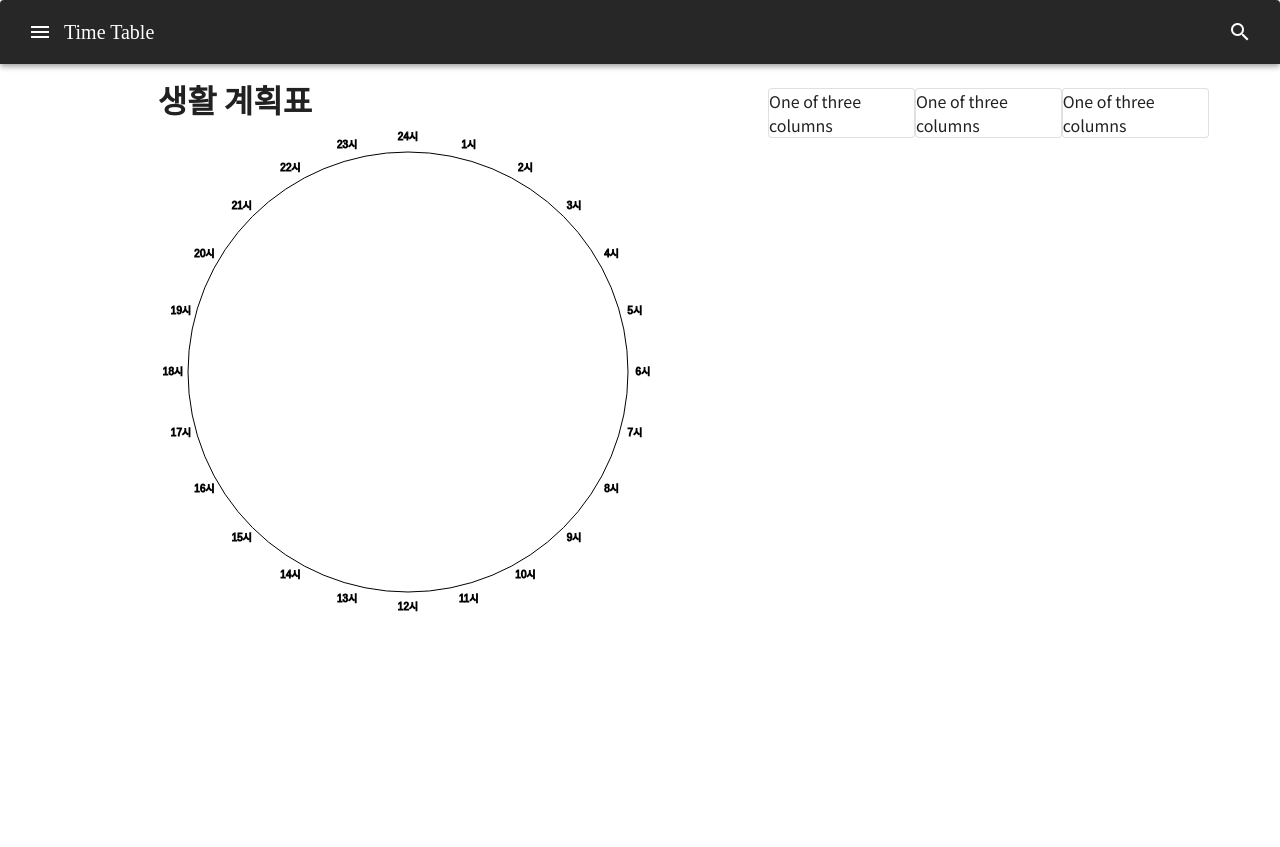
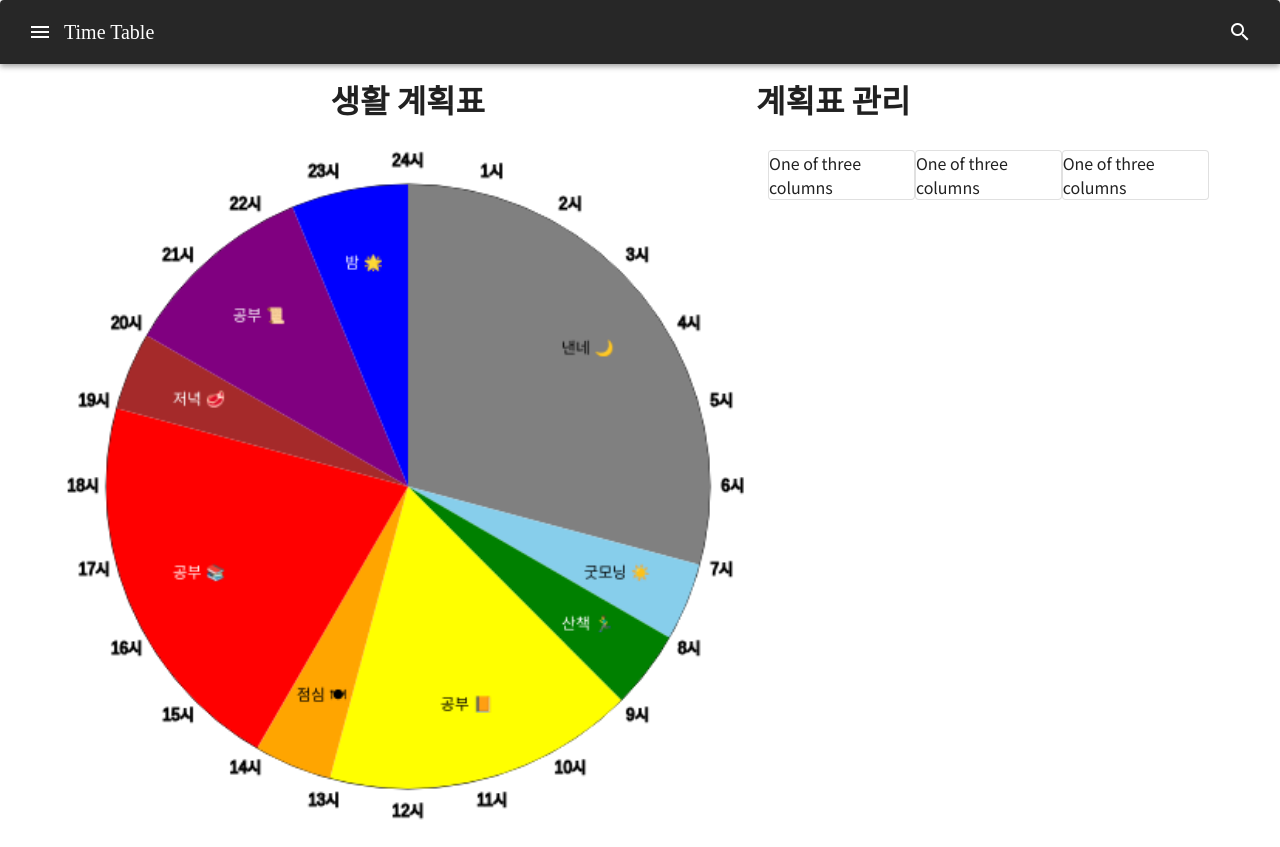
Before and after one commit to deokgoo/nuxtjs-time-table, a Nuxt app: page /time-table in a window 1280 px wide. Before the commit the page ends 800 px from the top, so only its background shows below. Built offline with nearby package versions, Linux system fonts and the light colour scheme.

Commit message:
fix: conflict resolve

```diff
--- a/components/CircleTimeTable/CircleTimeTable.vue
+++ b/components/CircleTimeTable/CircleTimeTable.vue
@@ -9,6 +9,7 @@
 
 <script lang="ts">
 import Vue from 'vue';
+import Color from 'color';
 import { TimeTableData } from './type';
 
 export default Vue.extend({
@@ -71,10 +72,10 @@ export default Vue.extend({
       // draw time table data
       this.timeTableData.forEach(pie => {
         { // draw pie
+          const { x, y } = this.time2XY(pie.start);
           ctx.fillStyle = pie.color;
           ctx.beginPath();
           ctx.moveTo(pivot, pivot);
-          const { x, y } = this.time2XY(pie.start);
           ctx.lineTo(x, y);
           ctx.arc(
             pivot, pivot, radius,
@@ -89,7 +90,8 @@ export default Vue.extend({
         {
           const mid = (pie.end - pie.start) / 2 + pie.start;
           const { x, y } = this.time2XY(mid, -radius / 4);
-          ctx.strokeText(pie.label, x, y);
+          ctx.fillStyle = Color(pie.color).isDark() ? 'white' : 'black';
+          ctx.fillText(pie.label, x, y);
         }
       });
 
--- /dev/null
+++ b/components/CircleTimeTable/data.ts
@@ -0,0 +1,60 @@
+import { TimeTableData } from '~/components/CircleTimeTable/type';
+
+export const timeTableInitialData: TimeTableData[] = [
+  {
+    label: '낸네 🌙',
+    color: 'gray',
+    start: 0.0,
+    end: 7.0
+  },
+  {
+    label: '굿모닝 ☀️',
+    color: 'skyblue',
+    start: 7.0,
+    end: 8.0
+  },
+  {
+    label: '산책 🏃‍♂️',
+    color: 'green',
+    start: 8.0,
+    end: 9.0
+  },
+  {
+    label: '공부 📙',
+    color: 'yellow',
+    start: 9.0,
+    end: 13.0
+  },
+  {
+    label: '점심 🍽',
+    color: 'orange',
+    start: 13.0,
+    end: 14.0
+  },
+  {
+    label: '공부 📚',
+    color: 'red',
+    start: 14.0,
+    end: 19.0
+  },
+  {
+    label: '저녁 🥩',
+    color: 'brown',
+    start: 19.0,
+    end: 20.0
+  },
+  {
+    label: '공부 📜',
+    color: 'purple',
+    start: 20.0,
+    end: 22.5
+  },
+  {
+    label: '밤 🌟',
+    color: 'blue',
+    start: 22.5,
+    end: 24.0
+  }
+];
+
+export default {};
--- a/components/Tutorial.vue
+++ /dev/null
@@ -1,93 +0,0 @@
-<!-- Please remove this file from your project -->
-<template>
-  <div class="relative flex items-top justify-center min-h-screen bg-gray-100 sm:items-center sm:pt-0">
-    <link href="https://cdn.jsdelivr.net/npm/tailwindcss@2.1.2/dist/tailwind.min.css" rel="stylesheet">
-    <div class="max-w-4xl mx-auto sm:px-6 lg:px-8">
-      <div class="mt-8 bg-white overflow-hidden shadow sm:rounded-lg p-6">
-        <h2 class="text-4xl leading-7 font-semibold text-center m-4">
-          영규 생활 계획표
-        </h2>
-        <circle-time-table
-          class="m-4"
-          :height="450"
-          :width="450"
-          :time-table-data="timeTableData"
-          />
-      </div>
-    </div>
-  </div>
-</template>
-
-
-<script lang="ts">
-// eslint-disable-next-line import/named
-import Vue from 'vue'
-import CircleTimeTable, { TimeTableData } from '~/components/CircleTimeTable.vue'
-
-export default Vue.extend({
-  components: { CircleTimeTable },
-  data() {
-    return {
-        timeTableData: [] as TimeTableData[]
-    }
-  },
-  mounted() {
-    this.timeTableData = [
-      {
-        label: '낸네 🌙',
-        color: 'gray',
-        start: 0.0,
-        end: 7.0
-      },
-      {
-        label: '굿모닝 ☀️',
-        color: 'skyblue',
-        start: 7.0,
-        end: 8.0
-      },
-      {
-        label: '산책 🏃‍♂️',
-        color: 'green',
-        start: 8.0,
-        end: 9.0
-      },
-      {
-        label: '공부 📙',
-        color: 'yellow',
-        start: 9.0,
-        end: 13.0
-      },
-      {
-        label: '점심 🍽',
-        color: 'orange',
-        start: 13.0,
-        end: 14.0
-      },
-      {
-        label: '공부 📚',
-        color: 'red',
-        start: 14.0,
-        end: 19.0
-      },
-      {
-        label: '저녁 🥩',
-        color: 'brown',
-        start: 19.0,
-        end: 20.0
-      },
-      {
-        label: '공부 📜',
-        color: 'purple',
-        start: 20.0,
-        end: 22.5
-      },
-      {
-        label: '밤 🌟',
-        color: 'blue',
-        start: 22.5,
-        end: 24.0
-      }
-    ];
-  }
-})
-</script>
--- a/pages/time-table/index.vue
+++ b/pages/time-table/index.vue
@@ -7,10 +7,18 @@
           <div class="time-table__viewer">
             <div class="time-table__viewer__title">
               <h1>생활 계획표</h1>
-              <circle-time-table></circle-time-table>
             </div>
+            <circle-time-table
+                class="m-4"
+                :height="450"
+                :width="450"
+                :time-table-data="timeTableData"
+            />
           </div>
           <div class="time-table__box">
+            <div class="time-table__viewer__title">
+              <h1>계획표 관리</h1>
+            </div>
             <v-container class="grey lighten-5">
               <v-row no-gutters>
                 <v-col
@@ -40,12 +48,18 @@
 import Vue from 'vue';
 import Layout from '~/components/LayoutTemplate/default.vue';
 import CircleTimeTable from '~/components/CircleTimeTable';
+import { timeTableInitialData } from '~/components/CircleTimeTable/data';
 
 export default Vue.extend({
   name: 'TimeTable',
   components: {
     Layout,
     CircleTimeTable,
+  },
+  data() {
+    return {
+      timeTableData: timeTableInitialData
+    }
   },
 });
 </script>
@@ -61,11 +75,13 @@ export default Vue.extend({
   .time-table__viewer {
     flex: 60% 1 1;
     display: flex;
-    justify-content: center;
+    flex-direction: column;
+    .time-table__viewer__title > h1 {text-align: center;}
+  }
+  .time-table__viewer__title {
+    margin-bottom: 1rem;
+    font-size: 1rem;
 
-    .time-table__viewer__title {
-      font-size: 1rem;
-    }
   }
 
   .time-table__box {
```
Also changed, not shown: 1 other file (tests, documents, lock files or other folders).
